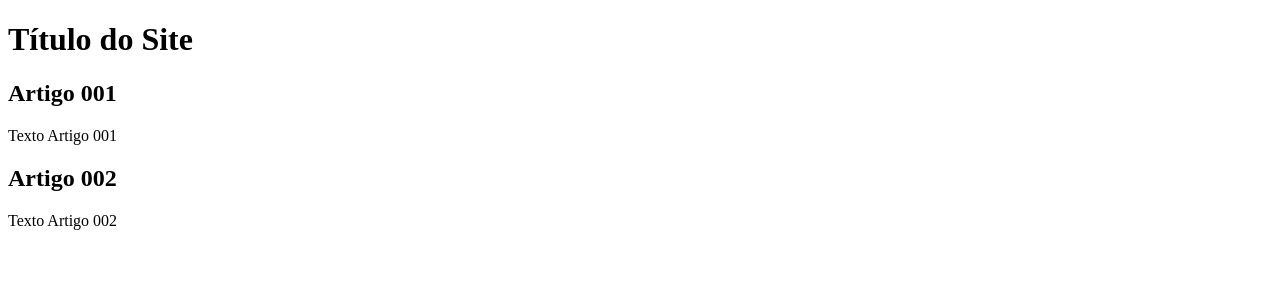
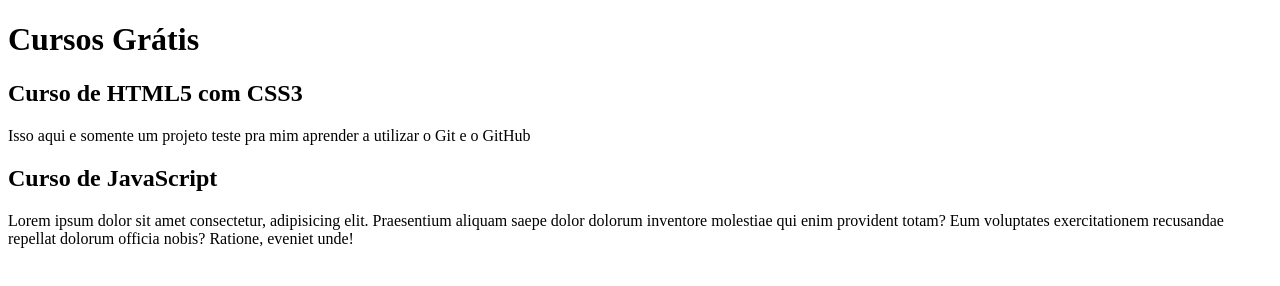
Before and after one commit to Joseaugustomartins/Projeto-site, a plain HTML site: page index.html in a window 1280 px wide. Drawn offline with Linux system fonts and the light colour scheme.

Commit message:
comecei a escrever conteudo

```diff
--- a/index.html
+++ b/index.html
@@ -9,15 +9,15 @@
 <body>
     <main>
         <header>
-            <h1>Título do Site</h1>
+            <h1>Cursos  Grátis</h1>
         </header>
         <article>
-            <h2>Artigo 001</h2>
-            <p>Texto Artigo 001</p>
+            <h2>Curso de HTML5 com CSS3</h2>
+            <p>Isso aqui e somente um projeto teste pra mim aprender a utilizar o Git e o GitHub</p>
         </article>
         <article>
-            <h2>Artigo 002</h2>
-            <p>Texto Artigo 002</p>
+            <h2>Curso de JavaScript</h2>
+            <p>Lorem ipsum dolor sit amet consectetur, adipisicing elit. Praesentium aliquam saepe dolor dolorum inventore molestiae qui enim provident totam? Eum voluptates exercitationem recusandae repellat dolorum officia nobis? Ratione, eveniet unde!</p>
         </article>
     </main>
 </body>
```
